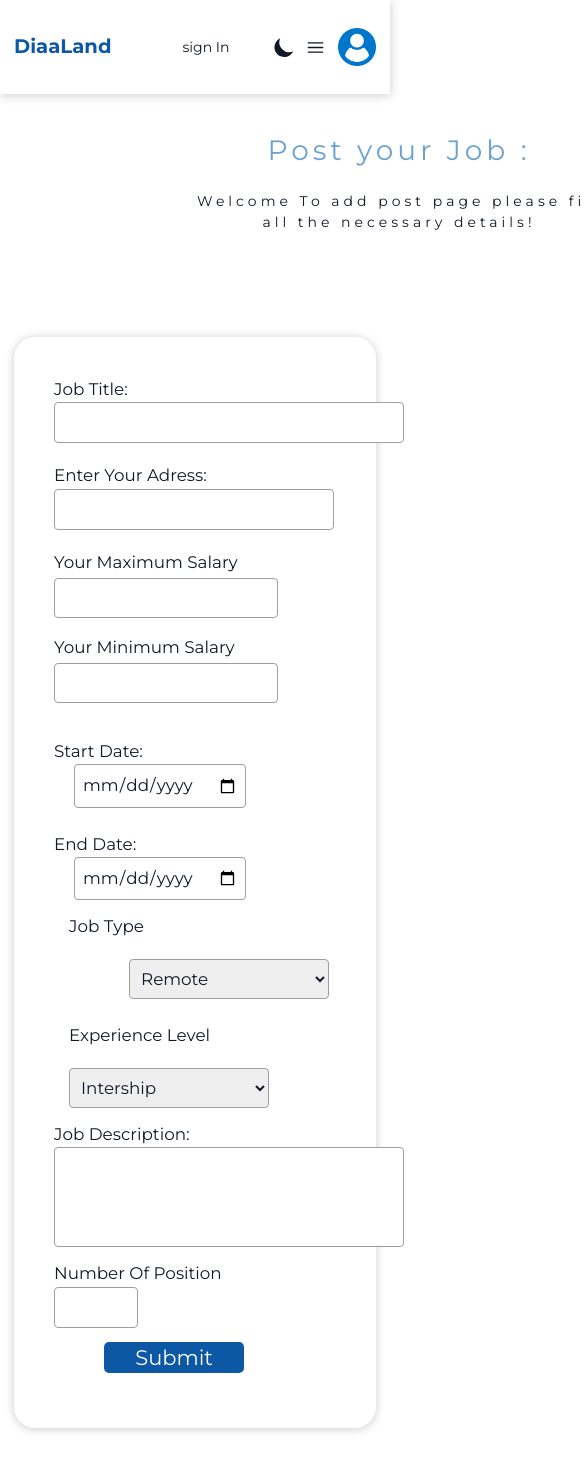
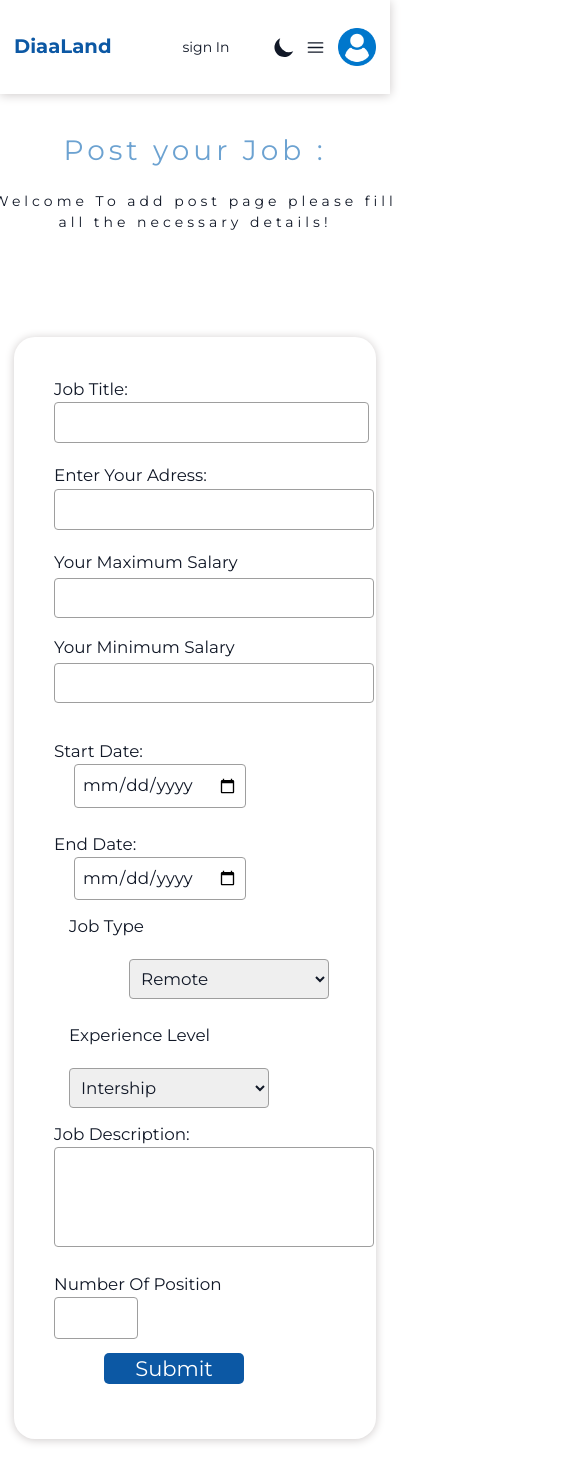
Before and after one commit to el-barae/Diaaland-FE, a Next.js app: page /addPost in a window 390 px wide. Shown: the top 1474 px of the page, 585 px wide, since content can reach past the window. Built offline with nearby package versions, Linux system fonts and the light colour scheme; no server answers.

Commit message:
responsive 1 addPost

```diff
--- a/app/(accounts)/addPost/addpost.scss
+++ b/app/(accounts)/addPost/addpost.scss
@@ -159,6 +159,7 @@ $gray: #9E9E9E;
             display: flex;
             flex-direction: column;
             .info-side{
+               width: 100%;
                margin-top: 80px;
                gap: 20px;
                #img{
@@ -173,6 +174,9 @@ $gray: #9E9E9E;
             .from-description{
                margin-top: 0px;
                position: relative;
+               input{
+                  width:80%
+               }
                .job-date{
                   flex-direction: column;
                }
@@ -185,26 +189,27 @@ $gray: #9E9E9E;
                .JobTitle{
                   display: flex;
                   flex-direction: column;
-                  width: 25rem;
+                  //width: 25rem;
                   margin-bottom: 6px;
                   margin-right: 6px;
                }
                .Adress{
                   display: flex;
                   flex-direction: column;
-                  width: 20rem;
+                  //width: 20rem;
                }
                .salary{
-                  width: 42rem;
+                  //width: 42rem;
                   input{
-                     width: 16rem;
+                     //width: 16rem;
                      margin-right: 2rem;
                   }
                }
                .JobDesc{
                   display: flex;
                   flex-direction: column;
-                  width: 25rem;
+                  width: 80%;
+                  height: 150px;
                }
                /*input{
                   max-width: 50rem;
```
